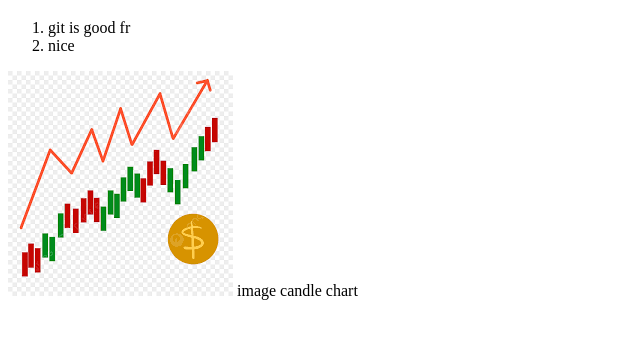
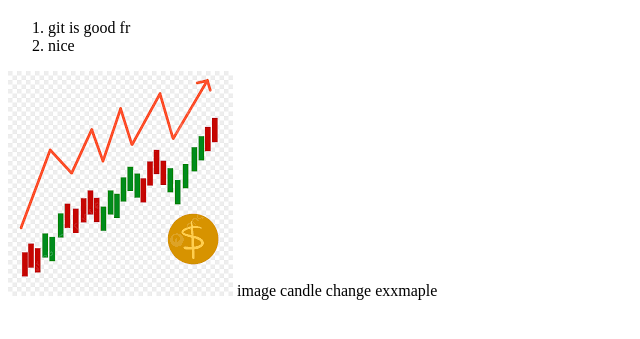
Before and after one commit to mohits900/mohits900.github.io, a plain HTML site: page index.html in a window 1280 px wide. Shown: the part 61-400 px from the top of the page, without its empty margins (0-640 px from the left). Drawn offline with Linux system fonts and the light colour scheme.

Commit message:
edit 1 update

```diff
--- a/index.html
+++ b/index.html
@@ -21,8 +21,7 @@ nice     </li>
 
    </ol>
 <img src="download.png">
-<p1>image candle chart</p1>
-
+<p1>image candle change exxmaple</p1>
 
 
 </body>
```
